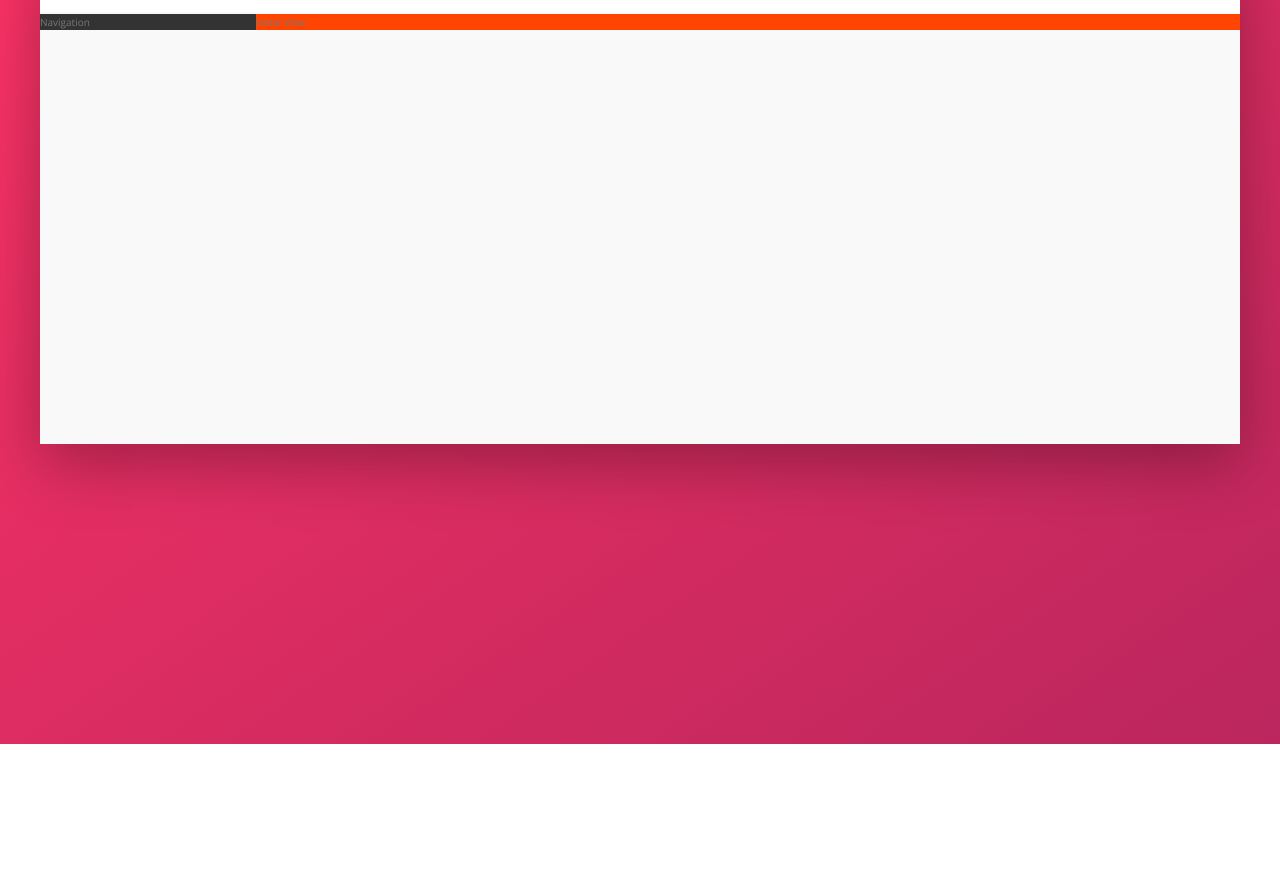
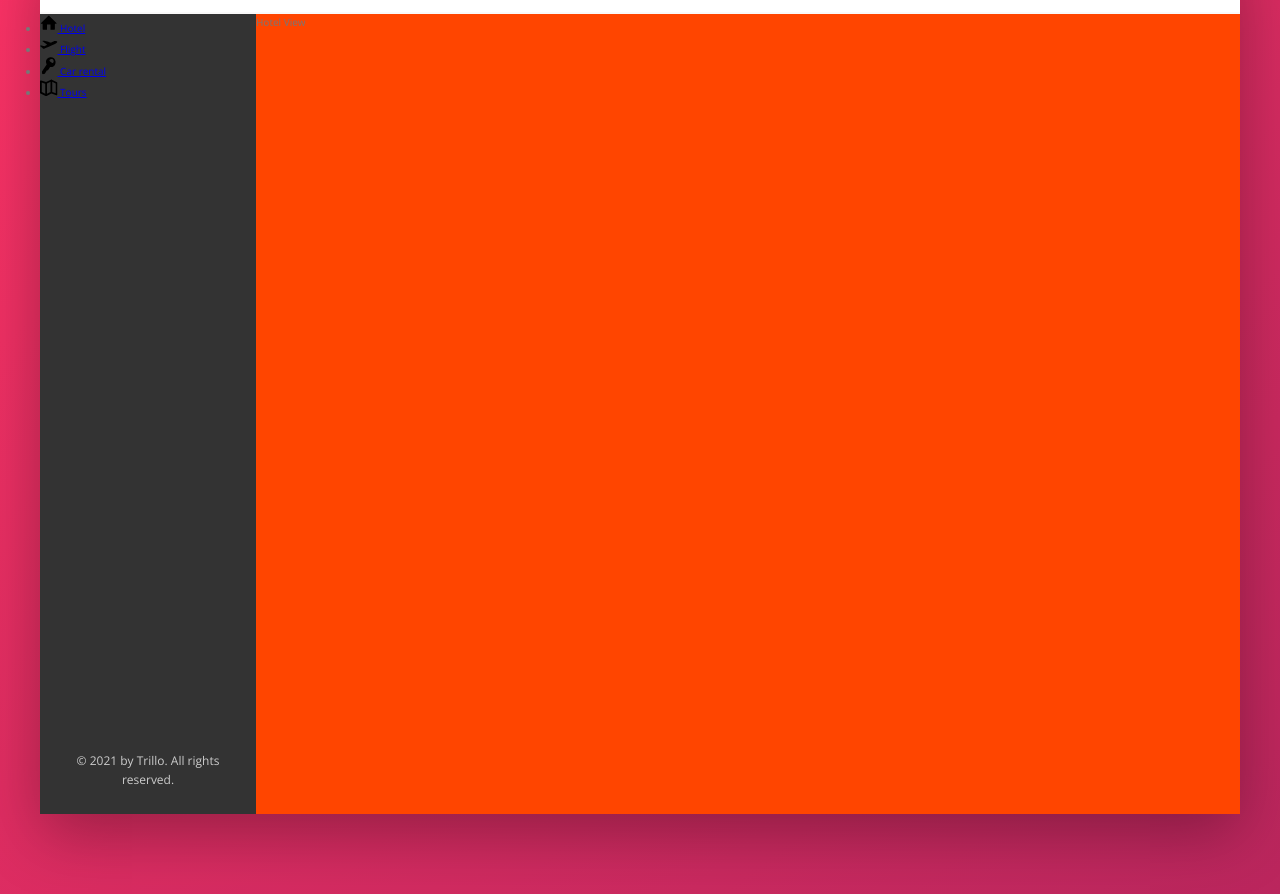
Before and after one commit to JackieNBee/Trillo, a website: page index.html in a window 1280 px wide. Shown: the part 136-1030 px from the top of the page. Before the commit the page ends 880 px from the top, so only its background shows below. Drawn offline with nearby package versions, Linux system fonts and the light colour scheme.

Commit message:
Building the Navigation - Part 1

```diff
--- a/index.html
+++ b/index.html
@@ -22,7 +22,7 @@
                 <button class="search__button">
                     <!-- Best way to include SVGs in HTML -->
                     <svg class="search__icon">
-                        <!-- sprite file -->
+                        <!-- by having a sprite file we only have to do one HTTP Request to get SVGs -->
                         <!-- xlink:href is only going to work on a web server -->
                         <use xlink:href="img/sprite.svg#icon-magnifying-glass"></use>
                     </svg>
@@ -53,9 +53,50 @@
         <!-- container for positioning sidebar and hotel view -->
         <!-- contains everything below the header -->
         <div class="content">
+
             <nav class="sidebar">
-                Navigation
+                <ul class="side-nav">
+                    <li class="side-nav__item">
+                        <a href="#" class="side-nav__link">
+                            <svg class="side-nav__icon">
+                                <use xlink:href="img/sprite.svg#icon-home"></use>
+                            </svg>
+                            <span>Hotel</span>
+                        </a>
+                    </li>
+                    <li class="side-nav__item">
+                        <a href="#" class="side-nav__link">
+                            <svg class="side-nav__icon">
+                                <use xlink:href="img/sprite.svg#icon-aircraft-take-off"></use>
+                            </svg>
+                            <span>Flight</span>
+                        </a>
+                    </li>
+                    <li class="side-nav__item">
+                        <a href="#" class="side-nav__link">
+                            <svg class="side-nav__icon">
+                                <use xlink:href="img/sprite.svg#icon-key"></use>
+                            </svg>
+                            <span>Car rental</span>
+                        </a>
+                    </li>
+                    <li class="side-nav__item">
+                        <a href="#" class="side-nav__link">
+                            <svg class="side-nav__icon">
+                                <use xlink:href="img/sprite.svg#icon-map"></use>
+                            </svg>
+                            <span>Tours</span>
+                        </a>
+                    </li>
+                </ul>
+
+                <!-- Legal Text -->
+                <div class="legal">
+                    &copy; 2021 by Trillo. All rights reserved.
+                </div>
             </nav>
+
+
             <main class="hotel-view">
                 Hotel View
             </main>
--- a/sass/_components.scss
+++ b/sass/_components.scss
@@ -141,3 +141,29 @@
     }
 
 }
+
+////////////////////////////////////////////////
+// SIDE NAVIGATION
+.side-nav {
+
+    &__item {}
+
+    &__link {}
+
+    &__icon {
+        // usually we style SVGs as squares
+        width: 1.75rem;
+        height: 1.75rem;
+    }
+
+
+}
+
+////////////////////////////////////////////////
+// LEGAL TEXT
+.legal {
+    font-size: 1.2rem;
+    color: var(--color-grey-light-4);
+    text-align: center;
+    padding: 2.5rem;
+}
--- a/sass/_layout.scss
+++ b/sass/_layout.scss
@@ -30,6 +30,7 @@
 }
 
 // Flexbox item
+// Flexbox container
 .sidebar {
     background-color: var(--color-grey-dark-1);
 
@@ -37,11 +38,16 @@
     // good practice to use shorten property
     // flex-grow | flex-shrink | flex-basis
     flex: 0 0 18%; // since we're using a percentage it will automatically shrink so no need of flex-shrink
+
+    display: flex;
+    flex-direction: column; // change the main direction from left-right to top-bottom
+    justify-content: space-between; // now we can use space between to push the legal text to the bottom
 }
 
 // Flexbox item
 .hotel-view {
     background-color: orangered;
+    height: 80rem;
 
     // grow as much as the flexbox item can, occupy all the available space it has
     // in this case is 82% --> 100% - 18%
```
Also changed, not shown: css/main.css.
